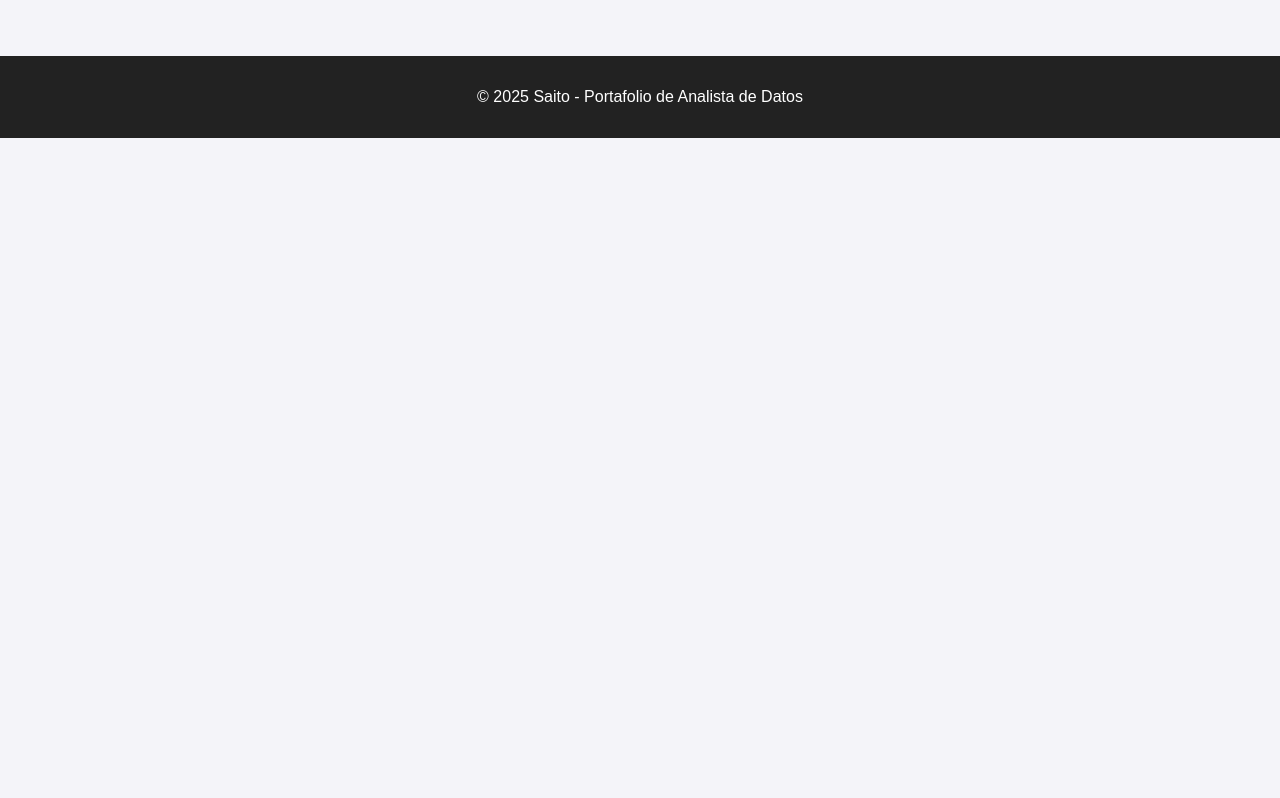
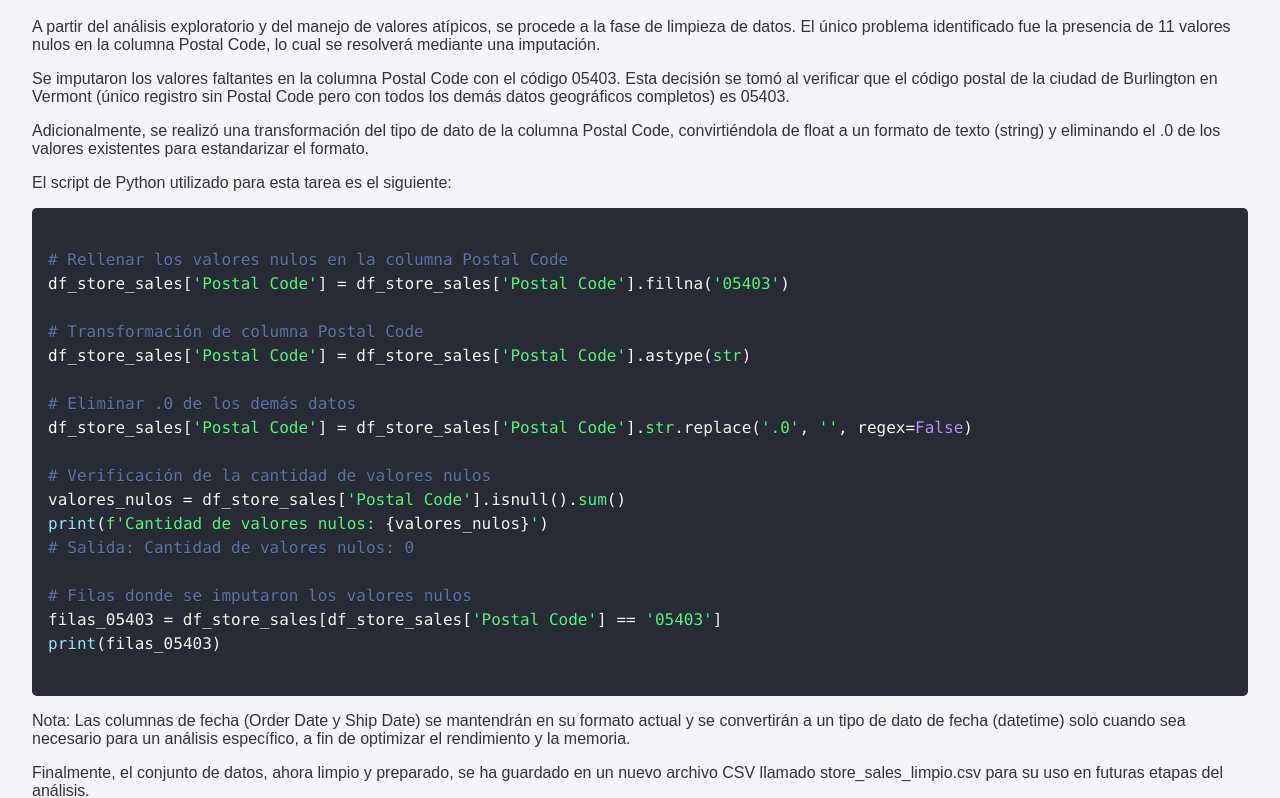
Before and after one commit to SaitoM17/mi-portafolio, a React (Create React App) app: page /superstore-sales in a window 1280 px wide. Shown: the part 2228-3026 px from the top of the page. Before the commit the page ends 2366 px from the top, so only its background shows below. Built offline with nearby package versions, Linux system fonts and the light colour scheme.

Commit message:
feat: Se añadio apartado de limpieza y preprocesamiento

```diff
--- a/src/pages/SuperStore_Sales.js
+++ b/src/pages/SuperStore_Sales.js
@@ -1,6 +1,29 @@
 import React from "react";
+import { Prism as SyntaxHighlighter } from 'react-syntax-highlighter';
+import { dracula } from 'react-syntax-highlighter/dist/esm/styles/prism';
 
 function SuperStoreSales() {
+
+  const code = `
+# Rellenar los valores nulos en la columna Postal Code
+df_store_sales['Postal Code'] = df_store_sales['Postal Code'].fillna('05403')
+
+# Transformación de columna Postal Code
+df_store_sales['Postal Code'] = df_store_sales['Postal Code'].astype(str)
+
+# Eliminar .0 de los demás datos
+df_store_sales['Postal Code'] = df_store_sales['Postal Code'].str.replace('.0', '', regex=False)
+
+# Verificación de la cantidad de valores nulos
+valores_nulos = df_store_sales['Postal Code'].isnull().sum()
+print(f'Cantidad de valores nulos: {valores_nulos}')
+# Salida: Cantidad de valores nulos: 0
+
+# Filas donde se imputaron los valores nulos
+filas_05403 = df_store_sales[df_store_sales['Postal Code'] == '05403']
+print(filas_05403)
+  `;
+
   return (
     <div style={{ padding: "2rem" }}>
 
@@ -85,6 +108,40 @@ function SuperStoreSales() {
         Este hallazgo es crucial para el proyecto, ya que nos permite mantener estos datos en el conjunto para un análisis más completo y realista.
       </p>
 
+      <h3>3. Limpieza y preprocesamiento</h3>
+      <p>
+        A partir del análisis exploratorio y del manejo de valores atípicos, se procede a la fase de limpieza de datos. El único problema
+        identificado fue la presencia de 11 valores nulos en la columna Postal Code, lo cual se resolverá mediante una imputación.
+      </p>
+
+      <p>
+        Se imputaron los valores faltantes en la columna Postal Code con el código 05403. Esta decisión se tomó al verificar que el
+        código postal de la ciudad de Burlington en Vermont (único registro sin Postal Code pero con todos los demás datos geográficos completos) es 05403.
+      </p>
+
+      <p>
+        Adicionalmente, se realizó una transformación del tipo de dato de la columna Postal Code, convirtiéndola de float a un formato
+        de texto (string) y eliminando el .0 de los valores existentes para estandarizar el formato.
+      </p>
+
+      <p>
+        El script de Python utilizado para esta tarea es el siguiente:
+      </p>
+
+      <SyntaxHighlighter language="python" style={dracula}>
+        {code}
+      </SyntaxHighlighter>
+
+      <p>
+        Nota: Las columnas de fecha (Order Date y Ship Date) se mantendrán en su formato actual y se convertirán a un tipo de dato de
+        fecha (datetime) solo cuando sea necesario para un análisis específico, a fin de optimizar el rendimiento y la memoria.
+      </p>
+
+      <p>
+        Finalmente, el conjunto de datos, ahora limpio y preparado, se ha guardado en un nuevo archivo CSV llamado store_sales_limpio.csv
+        para su uso en futuras etapas del análisis.
+      </p>
+
       <a href="https://github.com/SaitoM17/amazon_delivery" target="_blank" rel="noopener noreferrer">
         Ver en GitHub
       </a>
```
